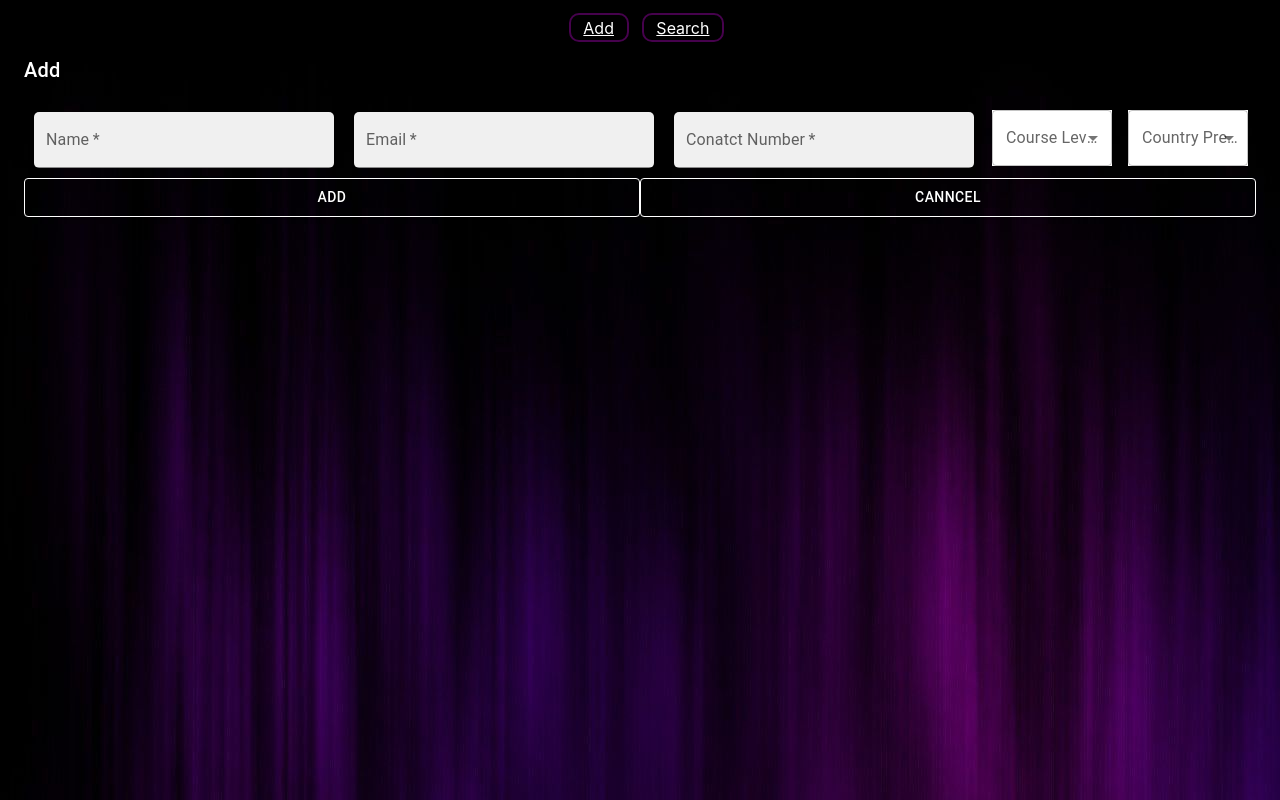
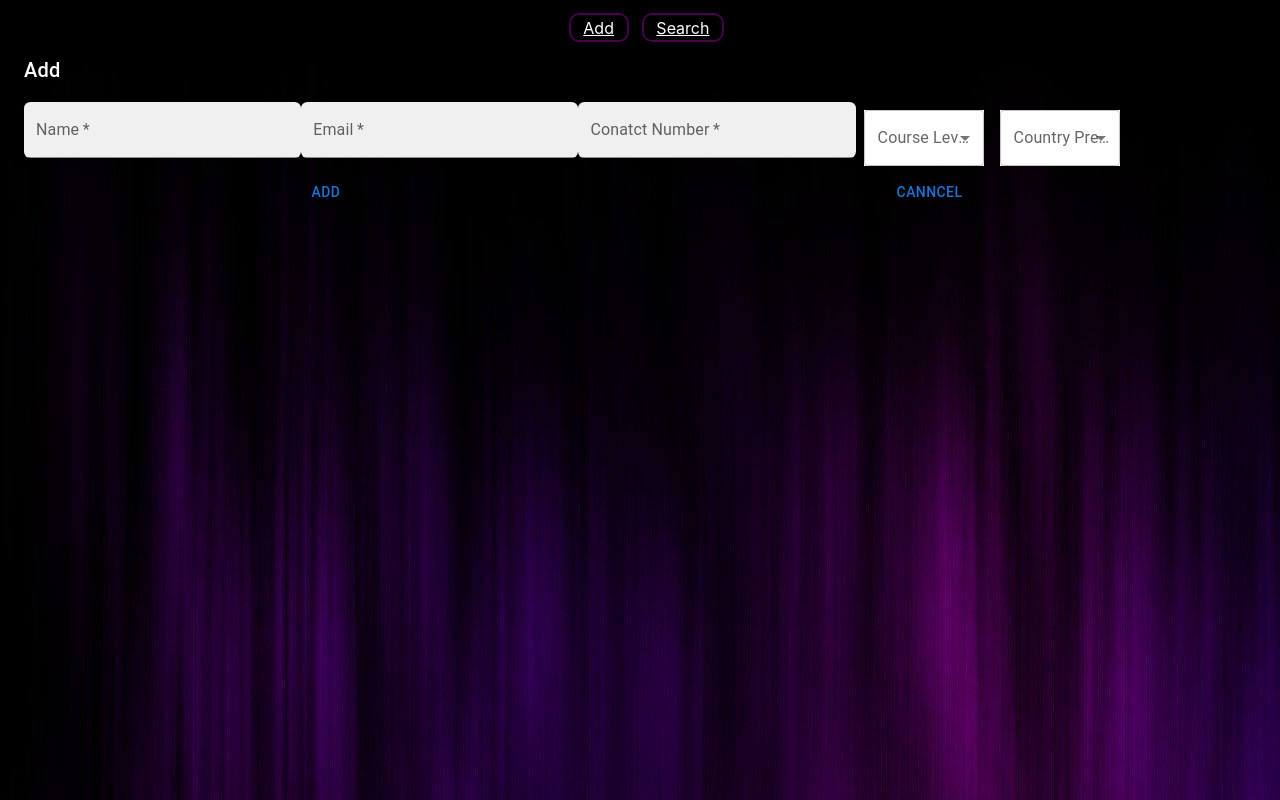
Before and after one commit to dipanshudiwaker/AdmitKard, a React (Create React App) app: page / in a window 1280 px wide. Built offline with nearby package versions, Linux system fonts and the light colour scheme.

Commit message:
Pretting Add component

```diff
--- a/src/Component/Add.js
+++ b/src/Component/Add.js
@@ -3,14 +3,30 @@ import axios from "axios";
 import {TextField,Button,DialogContent,DialogTitle,InputLabel,MenuItem,FormControl,Select} from '@mui/material';
 import AdapterDateFns from '@mui/lab/AdapterDateFns';
 import {LocalizationProvider,DatePicker} from '@mui/lab';
+import { makeStyles} from '@mui/styles';
+
+const useStyles = makeStyles({
+  textField: {
+      width: '22.5%',
+      backgroundColor: "#fff",
+      borderRadius: "0.4rem",
+      margin: '1rem'
+  },
+  button: {
+      width: '49%',
+      border: "1px solid #fff" ,
+      color: "#fff",
+      margin: '0.2rem'
+  }
+});
 
 function Add(props){
 
-  const {openAdd,setOpenAdd}=props
-  const handleCloseAdd = () => {
-      setOpenAdd(false);
-    };
+    const classes = useStyles();
 
+    const {openAdd,setOpenAdd} = props;
+
+    const handleCloseAdd = () => {setOpenAdd(false);};
 
     const[name,setName]=useState('');
     const[email,setEmil]=useState('');
@@ -19,18 +35,13 @@ function Add(props){
     const[preference,setPreference]=useState('');
     const[dob,setDob]=useState(null);
 
-
     const addInfo = async()=> {
       const response = await axios.get("/AdmitKard/Add",{params:{
-          name,
-          email,
-          contact,
-          level,
-          preference,
-          dob
+          name,email,contact,level,preference,dob
       }})
       console.log(response)
     }
+
     const submit = event => {
       event.preventDefault();
       addInfo();
@@ -39,14 +50,12 @@ function Add(props){
 
     return (
 
-       <form  onSubmit={submit}
-      autoComplete="off"
-      style={{overflow:'hidden'}}>
+      <form  onSubmit={submit} autoComplete="off" style={{overflow:'hidden'}}>
         <DialogTitle style={{color:'white'}}>Add</DialogTitle>
         <DialogContent  style= {{ minWidth: "90% !important",maxWidth:'95% !important', height: "100%"} }  >
-      <TextField value={name} label="Name" required variant="filled" style={{backgroundColor:'white', margin:'10px',borderRadius:'5px',width:'300px'}} onChange={(e) =>{setName(e.target.value)}} />
-      <TextField value={email} label="Email" required variant="filled" style={{backgroundColor:'white', margin:'10px',borderRadius:'5px',width:'300px'}} onChange={(e) =>{setEmil(e.target.value)}} />
-      <TextField value={contact} label="Conatct Number" required variant="filled" style={{backgroundColor:'white', margin:'10px',borderRadius:'5px',width:'300px'}} onChange={(e) =>{setContact(e.target.value)}} />
+          <TextField value={name} label="Name" required variant="filled" className={classes.textField} onChange={(e) =>{setName(e.target.value)}} />
+          <TextField value={email} label="Email" required variant="filled" className={classes.textField} onChange={(e) =>{setEmil(e.target.value)}} />
+          <TextField value={contact} label="Conatct Number" required variant="filled" className={classes.textField} onChange={(e) =>{setContact(e.target.value)}} />
           <FormControl required sx={{ m: 1, minWidth: 120,background:'white' }}>
             <InputLabel id="demo-simple-select-required-label">Course Level</InputLabel>
               <Select
@@ -56,13 +65,10 @@ function Add(props){
                 label="Course Level"
                 onChange={(e) =>{setLevel(e.target.value)}}
               >
-          <MenuItem value="">
-            <em>None</em>
-          </MenuItem>
+                <MenuItem value="">None</MenuItem>
                 <MenuItem value={'PG'}>PG</MenuItem>
                 <MenuItem value={'UG'}>UG</MenuItem>
               </Select>
-
           </FormControl>
           <FormControl required sx={{ m: 1, minWidth: 120,background:'white' }}>
             <InputLabel id="demo-simple-select-required-label">Country Preference</InputLabel>
@@ -73,9 +79,7 @@ function Add(props){
                 label="Country Prefrence"
                 onChange={(e) =>{setPreference(e.target.value)}}
               >
-          <MenuItem value="">
-            <em>None</em>
-          </MenuItem>
+                <MenuItem value="">None</MenuItem>
                 <MenuItem value={'USA'}>USA</MenuItem>
                 <MenuItem value={'Austraila'}>Austraila</MenuItem>
                 <MenuItem value={'New-Zealand'}>New-Zealand</MenuItem>
@@ -84,30 +88,21 @@ function Add(props){
                 <MenuItem value={'UK'}>UK</MenuItem>
                 <MenuItem value={'Germany'}>Germany</MenuItem>
               </Select>
-
           </FormControl>
-
           <LocalizationProvider dateAdapter={AdapterDateFns}>
             <DatePicker
-
               label="Date Of Birth"
               value={dob}
-
               onChange={(newValue) => {
               setDob(newValue);
             }}
-      renderInput={(params) => <TextField required  style={{backgroundColor:'white', margin:'10px',borderRadius:'5px',width:'300px'}}  {...params} />}
+            renderInput={(params) => <TextField required  className={classes.textField}  {...params} />}
             />
           </LocalizationProvider>
-        <Button type="submit" style={{width:'50%',color:'white',border:'1px solid white'}}>Add</Button>
-        <Button onClick={handleCloseAdd} style={{width:'50%',color:'white',border:'1px solid white'}}>Canncel</Button>
-
+          <Button type="submit" className={classes.button}>Add</Button>
+          <Button onClick={handleCloseAdd} className={classes.button}>Canncel</Button>
         </DialogContent>
-
       </form>
-
-
-
   );
 }
 
```
Lines whose indentation alone changed are shown as unchanged.
